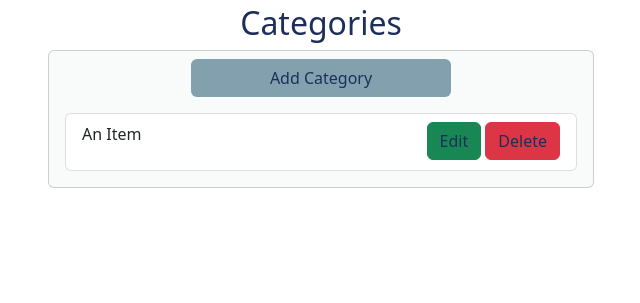
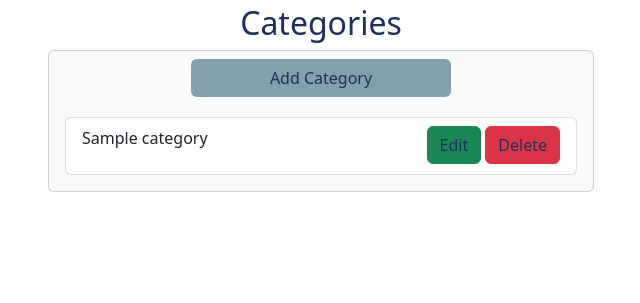
Before and after one commit to Ed-Whyatt/movie-lounge-ms-3, a Flask app: template movielounge/templates/categories.html in a window 1280 px wide. Shown: the part 82-385 px from the top of the page, without its empty margins (319-959 px from the left). Run offline with Flask 2, Linux system fonts and the light colour scheme; the template is opened without the code that fills it: values that come from a table or form of the project are taken from there, others are empty; tables that the repository leaves empty hold one stand-in row (values such as "Sample post").

Commit message:
Add python ninja for loop for category list

```diff
--- a/movielounge/templates/categories.html
+++ b/movielounge/templates/categories.html
@@ -8,17 +8,18 @@
         <!-- card from bootstrap -->
         <div class="card lounge-white-bg">
             <div class="row">
-                <div class="d-grid gap-2 col-6 mx-auto mt-2">
+                <div class="d-grid gap-2 col-6 mx-auto mt-2 mb-1">
                     <!-- button from bootstrap -->
                     <a href="#" class="btn lounge-light-blue-bg lounge-blue-text">Add Category</a>
                 </div>
+                {% for category in categories %}
                 <div class="col-12">
                     <div class="card-body">
                         <ul class="list-group">
                             <li class="list-group-item">
                                 <div class="row">
                                     <div class="col-6">
-                                        <p>An Item</p>
+                                        <p>{{ category.category_name }}</p>
                                     </div>
                                     <!-- edit and delete buttons from bootstrap -->
                                     <div class="col-6">
@@ -32,6 +33,7 @@
                         </ul>
                     </div>
                 </div>
+                {% endfor %}
             </div>
         </div>
         <!-- card end -->
```
